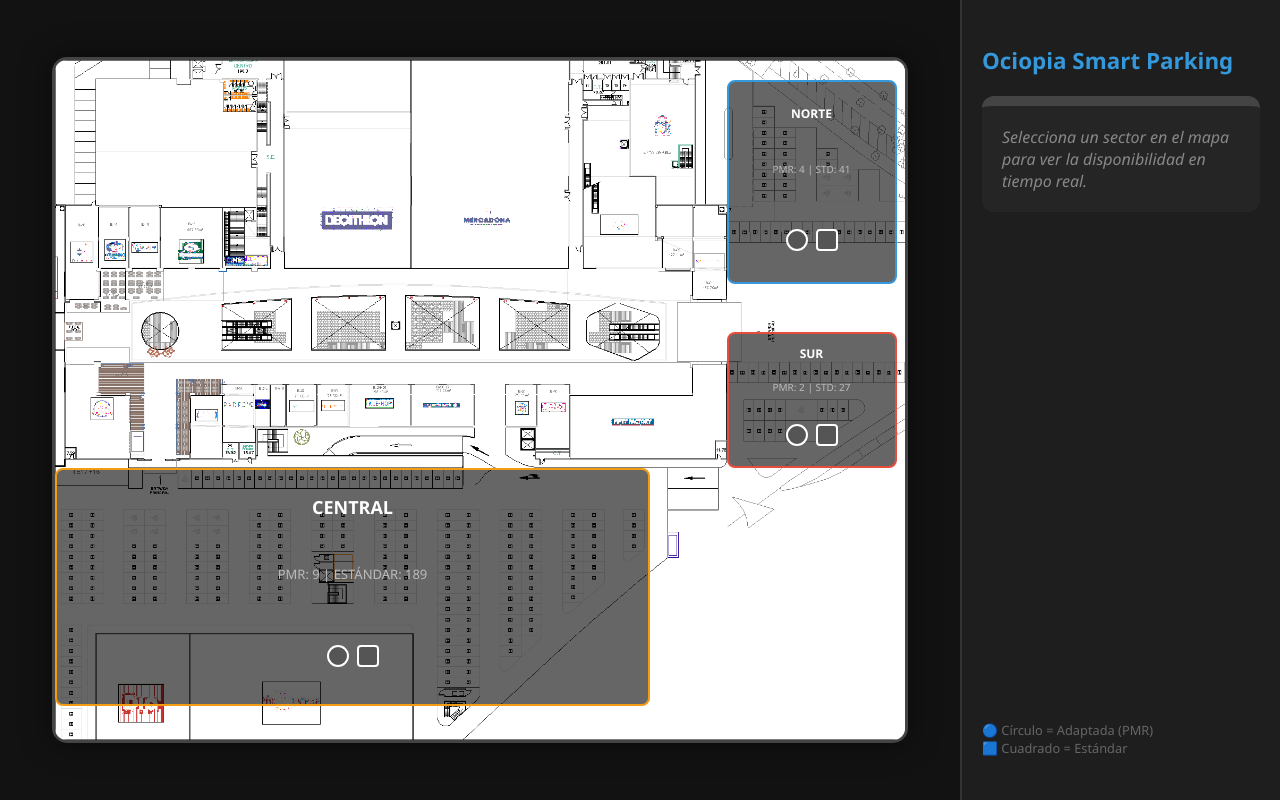
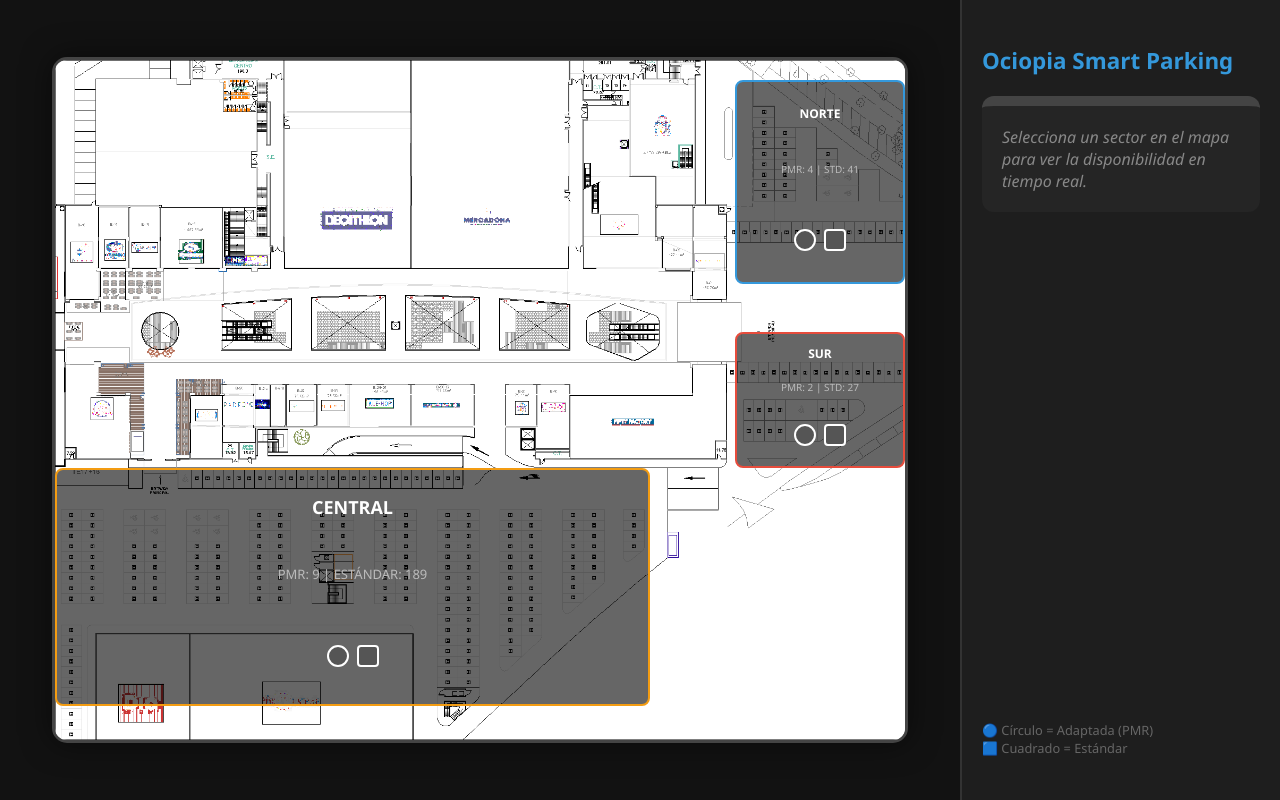
Before and after one commit to Daylon20/Parking-Flask-Arduino, a Flask app: page / in a window 1280 px wide. Run offline with Flask 3, Linux system fonts and the light colour scheme.

Commit message:
Update index.html

```diff
--- a/templates/index.html
+++ b/templates/index.html
@@ -73,7 +73,7 @@
         <div class="map-container">
             <img src="{{ url_for('static', filename='img/logo_parking.png') }}" class="map-image">
 
-            <div id="zona-norte" class="zona-interactiva" style="top: 3%; left: 79%; width: 20%; height: 30%;" onclick="mostrarInfo('Zona Norte')">
+            <div id="zona-norte" class="zona-interactiva" style="top: 3%; left: 80%; width: 20%; height: 30%;" onclick="mostrarInfo('Zona Norte')">
                 <p class="label-zona">NORTE</p>
                 <p class="info-mini">PMR: 4 | STD: 41</p>
                 <div class="contenedor-leds">
@@ -82,7 +82,7 @@
                 </div>
             </div>
 
-            <div id="zona-sur" class="zona-interactiva" style="top: 40%; left: 79%; width: 20%; height: 20%;" onclick="mostrarInfo('Zona Sur')">
+            <div id="zona-sur" class="zona-interactiva" style="top: 40%; left: 80%; width: 20%; height: 20%;" onclick="mostrarInfo('Zona Sur')">
                 <p class="label-zona">SUR</p>
                 <p class="info-mini">PMR: 2 | STD: 27</p>
                 <div class="contenedor-leds">
```
